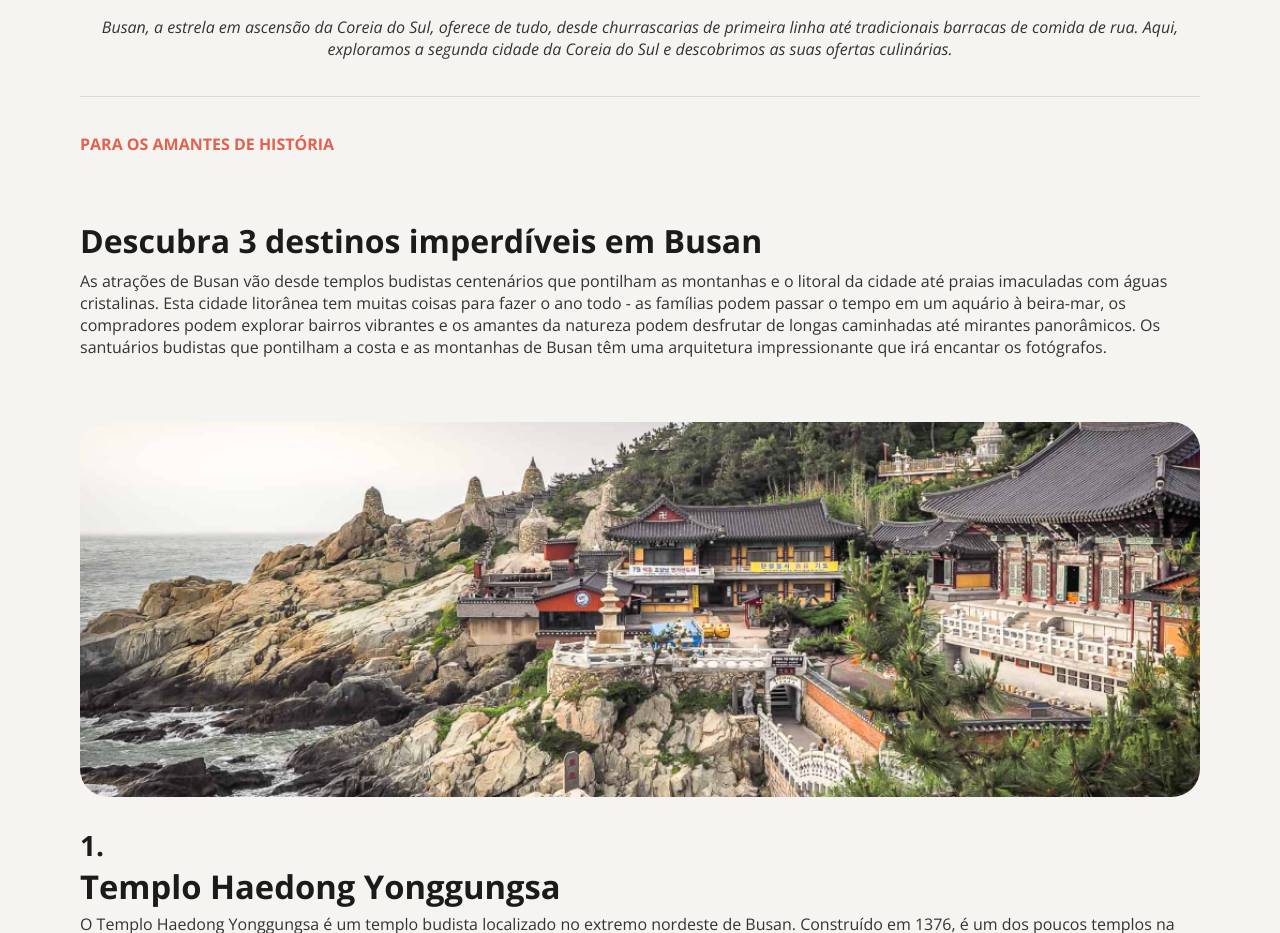
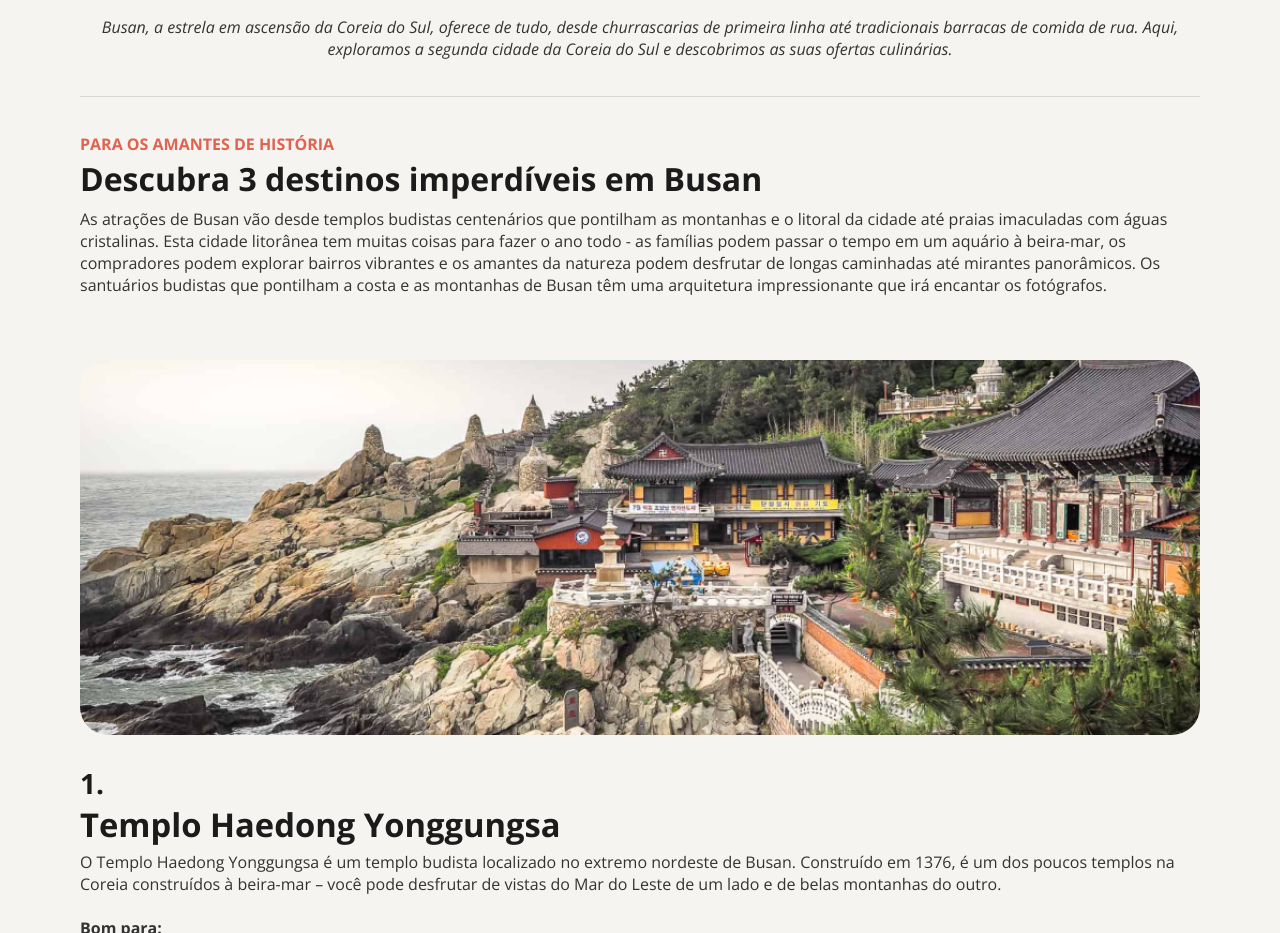
Before and after one commit to MCallage/Projeto-Conhe-a-Busan, a plain HTML site: page index.html in a window 1280 px wide. Shown: the part 880-1813 px from the top of the page. Drawn offline with nearby package versions, Linux system fonts and the light colour scheme.

Commit message:
novas alterações no headline

```diff
--- a/style.css
+++ b/style.css
@@ -23,6 +23,10 @@ p {
 
 }
 
+.title-list {
+    margin-bottom: 64px;
+}
+
 .headline {
     margin-bottom: 2px;
     color: #E1624F;
@@ -33,7 +37,6 @@ p {
 
 h1 {
     font-size: 36px;
-
     margin-top: 8px;
     margin-bottom: 40px;
 }
@@ -67,15 +70,13 @@ h2 {
     margin-bottom: 8px;
 }
 
-.title-list p {
-    margin-bottom: 64px;
-}
+
 
 h3 {
     margin-bottom: 4px;
 }
 
-li {
+li{
     font-size: 28px;
     list-style-position: inside;
     font-weight: 700;
```
